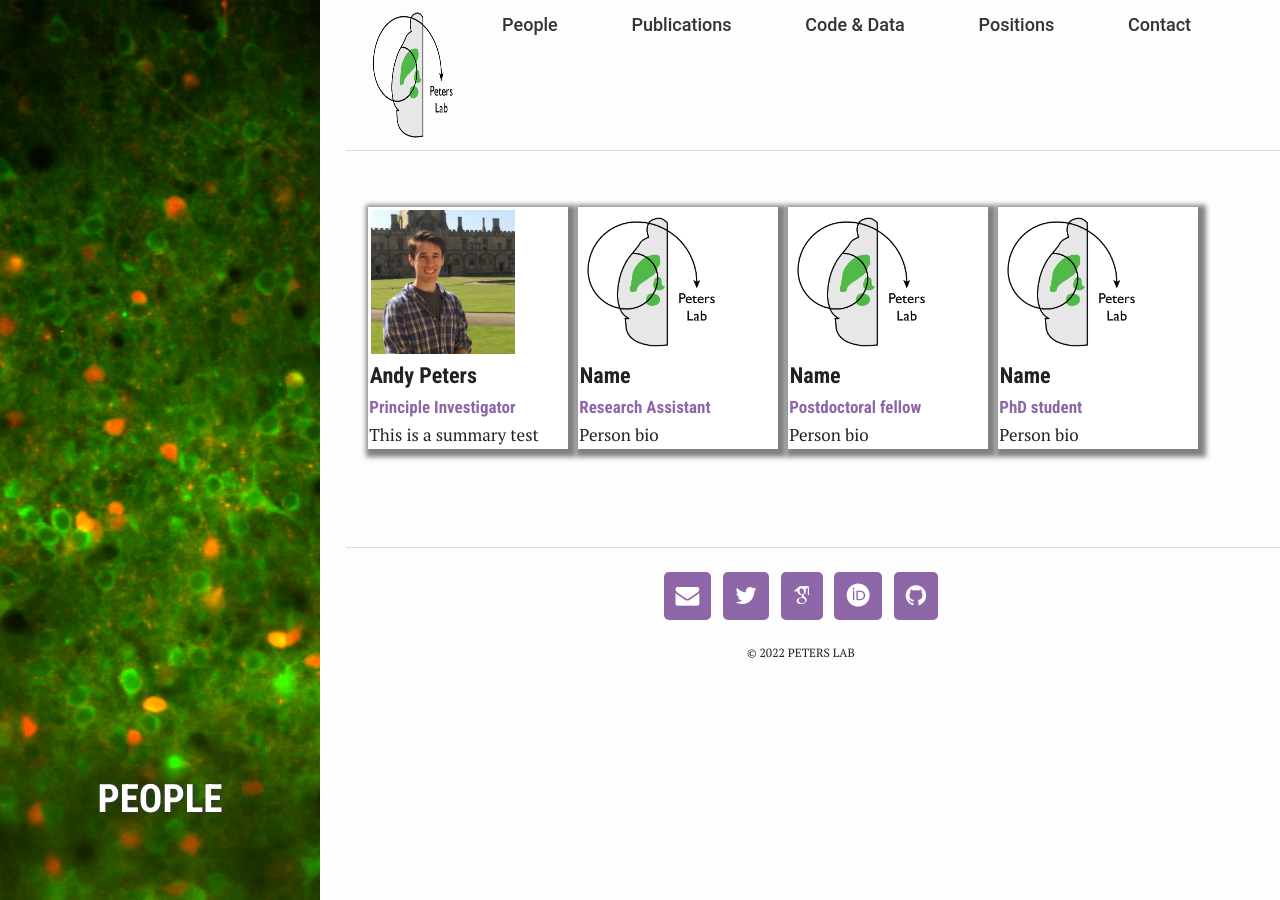
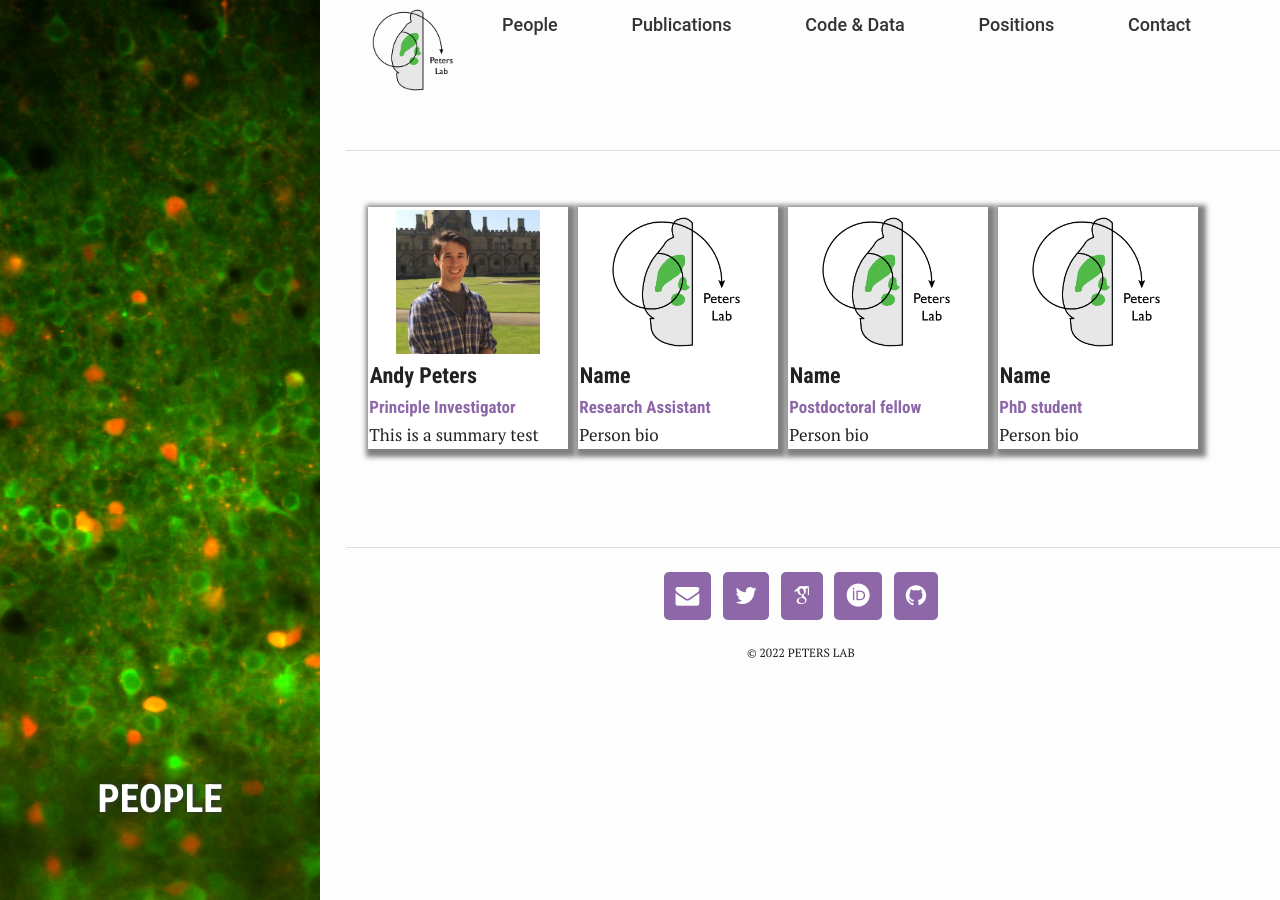
Before and after one commit to PetersNeuroLab/PetersNeuroLab.github.io, a Jekyll site: the page built from pages/1_people.html, in a window 1280 px wide. Built offline with Jekyll 4.4.1, drawn with Linux system fonts in a browser that asks for light colours; nearby versions of some CDN libraries; some web fonts are replaced; library files that are not in the unit come from our copies.

Commit message:
Update _base.scss

```diff
--- a/assets/_sass/_base.scss
+++ b/assets/_sass/_base.scss
@@ -254,15 +254,13 @@ ul.accounts li a
 
 .person-image{
     display: block;
-    height: 150px;
+    width: 150px;
     padding: 3px 3px;
-    margin: 0px 0px;
-    float: center;
+    margin: auto auto;
 }
 
 .lab-logo{
-    width: 100px;
-    height: auto;
+    height: 100px;
     display: inline;
     padding: 5px 5px;
     float: center;
```
